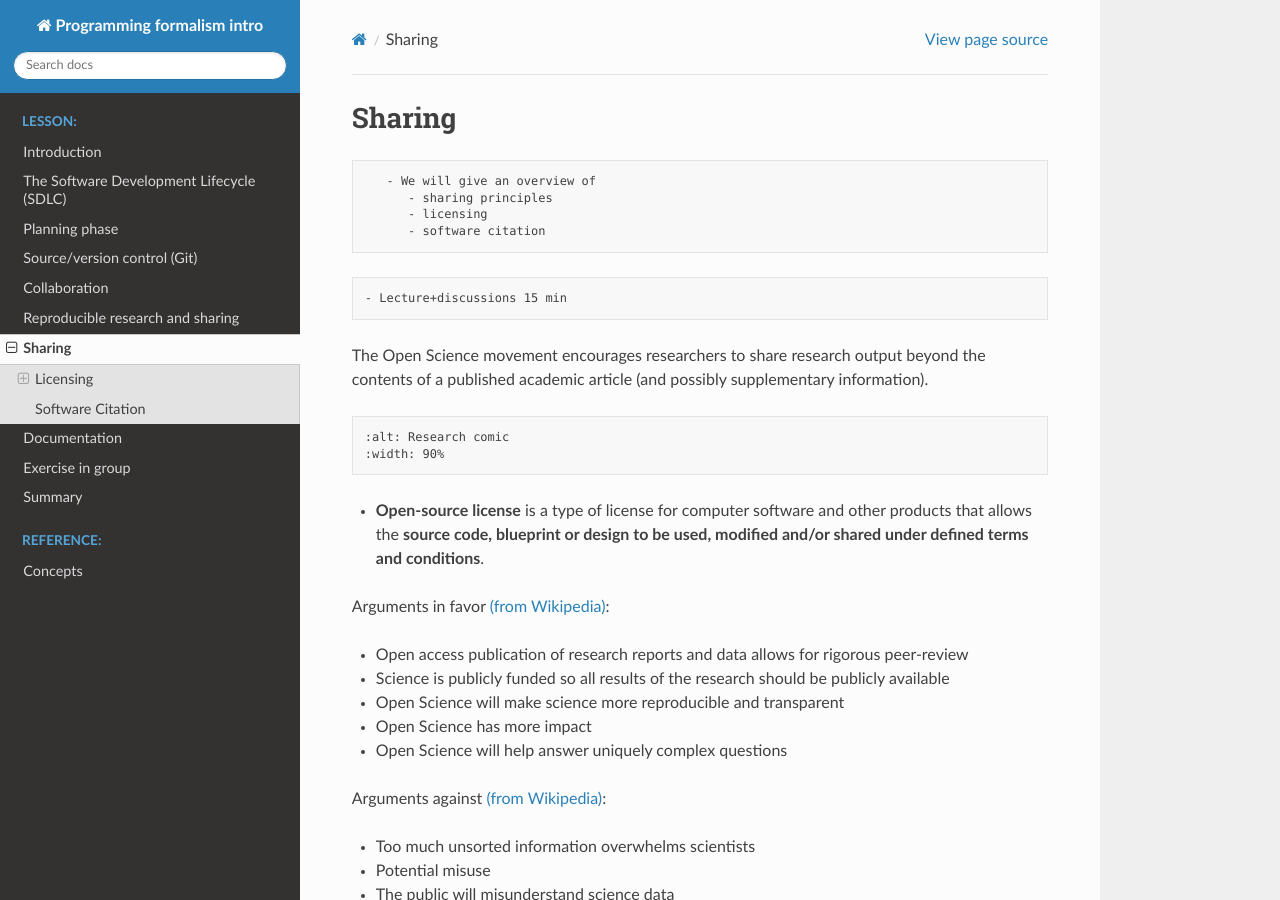
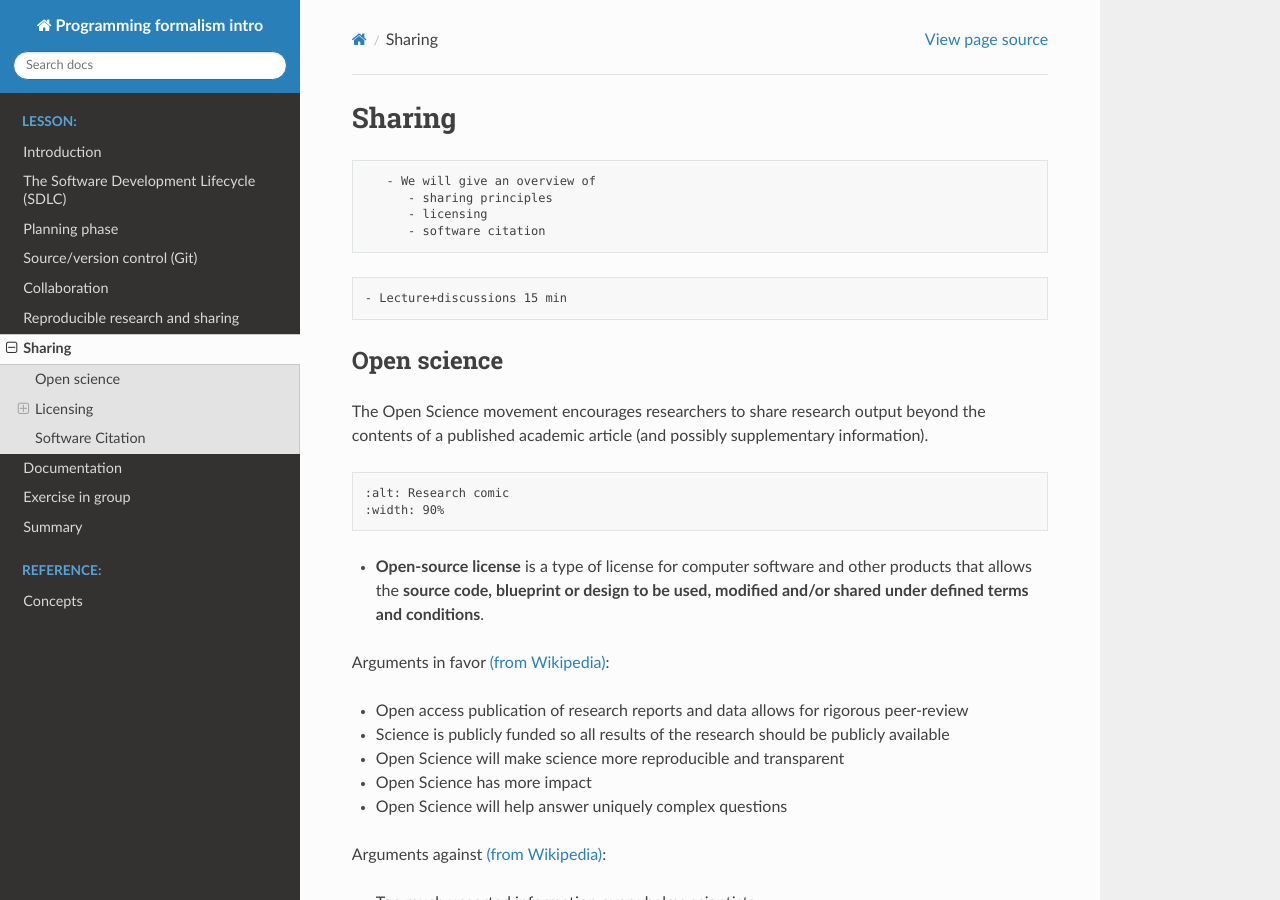
Before and after one commit to UPPMAX/programming_formalisms_intro, a Sphinx documentation site: the page built from doc/sharing.md, in a window 1280 px wide and 900 px high. Built offline with Sphinx 7.4.7 and the Read the Docs theme 2.0.0, drawn with Linux system fonts in a browser that asks for light colours; pages that are not in the unit, such as notebooks, are missing from menus.

Commit message:
Update sharing.md

````diff
--- a/doc/sharing.md
+++ b/doc/sharing.md
@@ -11,6 +11,7 @@
 - Lecture+discussions 15 min
 ```
 
+## Open science
 
 The Open Science movement encourages researchers
 to share research output beyond the contents of a
````
